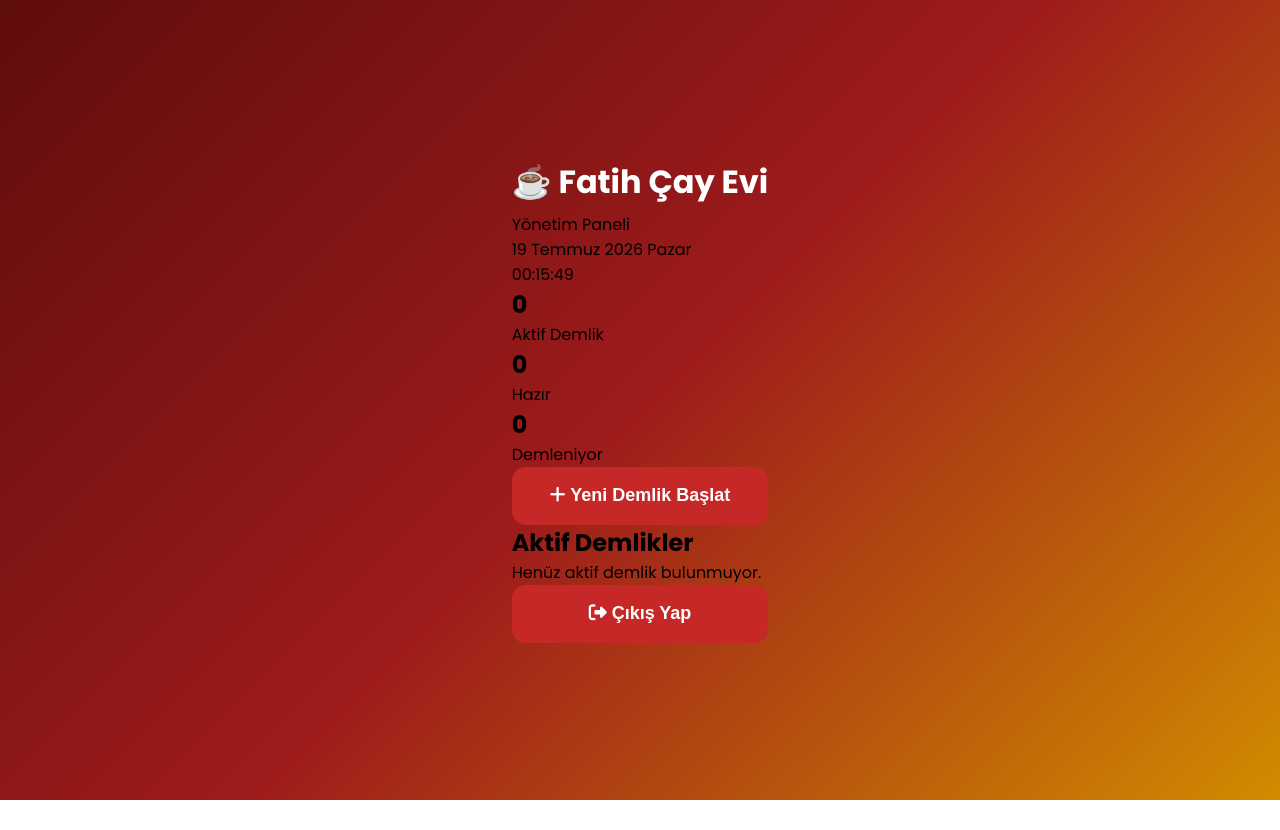
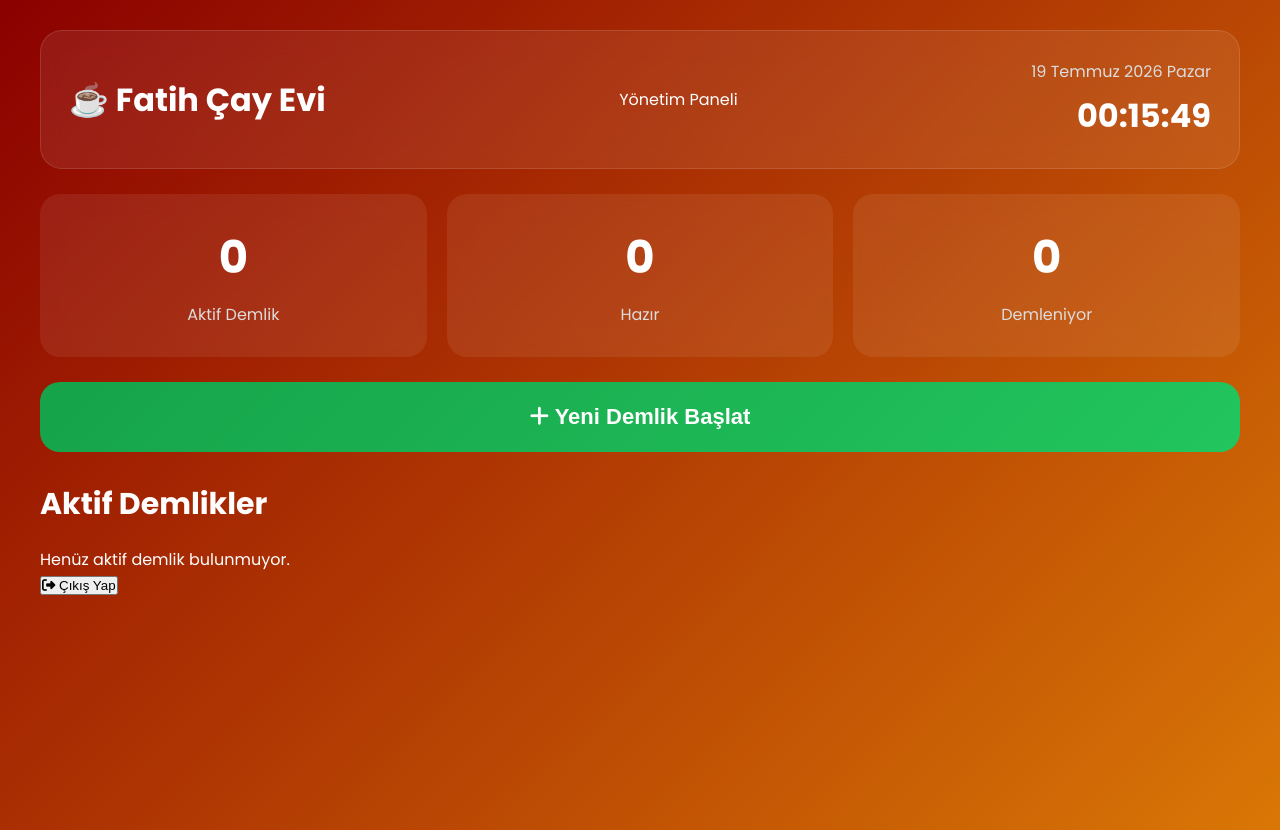
Before and after one commit to fatihcayevicorum/fatihcayevicorum.github.io, a plain HTML site: page v2/admin/dashboard.html in a window 1280 px wide. Before the commit the page ends 800 px from the top, so only its background shows below. Drawn offline with Linux system fonts and the light colour scheme.

Commit message:
Update admin.css

```diff
--- a/v2/admin/admin.css
+++ b/v2/admin/admin.css
@@ -1,127 +1,250 @@
+/* =====================================================
+   FATİH ÇAY EVİ - YÖNETİM PANELİ
+   admin.css
+===================================================== */
+
+/* ---------- Genel ---------- */
+
 *{
     margin:0;
     padding:0;
     box-sizing:border-box;
 }
 
-body{
-    font-family:'Poppins',sans-serif;
-    background:linear-gradient(135deg,#5f0d0d,#9d1b1b,#d18b00);
-    min-height:100vh;
-    display:flex;
-    justify-content:center;
-    align-items:center;
-    padding:20px;
+:root{
+
+    --primary:#b71c1c;
+    --secondary:#d97706;
+    --green:#22c55e;
+    --yellow:#facc15;
+    --red:#ef4444;
+
+    --bg:#111827;
+    --card:#1f2937;
+    --card2:#2b3648;
+
+    --text:#ffffff;
+    --text2:#cbd5e1;
+
+    --radius:18px;
+
 }
 
-.login-container{
-    width:100%;
-    display:flex;
-    justify-content:center;
-    align-items:center;
+body{
+
+    font-family:'Poppins',sans-serif;
+
+    background:linear-gradient(135deg,#8B0000,#d97706);
+
+    min-height:100vh;
+
+    color:white;
+
 }
 
-.login-card{
-    width:100%;
-    max-width:420px;
-    background:rgba(25,25,25,.92);
-    border:1px solid rgba(255,255,255,.08);
-    border-radius:24px;
-    padding:40px 30px;
-    text-align:center;
-    backdrop-filter:blur(12px);
-    box-shadow:0 15px 40px rgba(0,0,0,.45);
+
+/* ---------- Ana Alan ---------- */
+
+.dashboard{
+
+    width:95%;
+    max-width:1200px;
+
+    margin:30px auto;
+
 }
 
-.logo{
-    width:170px;
-    margin-bottom:20px;
+
+/* ---------- Üst Kısım ---------- */
+
+.topbar{
+
+    background:rgba(255,255,255,.08);
+
+    backdrop-filter:blur(14px);
+
+    border:1px solid rgba(255,255,255,.12);
+
+    border-radius:22px;
+
+    padding:28px;
+
+    display:flex;
+
+    justify-content:space-between;
+
+    align-items:center;
+
+    margin-bottom:25px;
+
 }
 
-h1{
-    color:#fff;
-    font-size:32px;
-    margin-bottom:6px;
+.title h1{
+
+    font-size:34px;
+
+    font-weight:700;
+
 }
 
-.subtitle{
-    color:#cfcfcf;
-    margin-bottom:35px;
+.title p{
+
+    color:#ddd;
+
+    margin-top:6px;
+
 }
 
-.inputBox{
-    background:#2b2b2b;
-    border-radius:14px;
-    display:flex;
-    align-items:center;
-    padding:0 18px;
-    margin-bottom:18px;
-    border:1px solid #3d3d3d;
+.datetime{
+
+    text-align:right;
+
 }
 
-.inputBox i{
-    color:#d18b00;
-    font-size:18px;
+#date{
+
+    font-size:16px;
+
+    color:#ddd;
+
 }
 
-.inputBox input{
-    width:100%;
-    background:transparent;
-    border:none;
-    outline:none;
-    color:#fff;
-    font-size:17px;
-    padding:18px 14px;
+#clock{
+
+    font-size:32px;
+
+    font-weight:700;
+
+    margin-top:8px;
+
 }
 
-.inputBox input::placeholder{
-    color:#9b9b9b;
+
+/* ---------- İstatistik ---------- */
+
+.stats{
+
+    display:grid;
+
+    grid-template-columns:repeat(3,1fr);
+
+    gap:20px;
+
+    margin-bottom:25px;
+
 }
 
-button{
-    width:100%;
-    height:58px;
-    border:none;
-    border-radius:14px;
-    background:#c62828;
-    color:#fff;
-    font-size:18px;
-    font-weight:600;
-    cursor:pointer;
-    transition:.3s;
+.stat-card{
+
+    background:rgba(255,255,255,.08);
+
+    backdrop-filter:blur(12px);
+
+    border-radius:20px;
+
+    padding:30px;
+
+    text-align:center;
+
+    transition:.30s;
+
 }
 
-button:hover{
-    background:#d84315;
-    transform:translateY(-2px);
+.stat-card:hover{
+
+    transform:translateY(-5px);
+
 }
 
-button:active{
-    transform:scale(.98);
+.stat-card h2{
+
+    font-size:45px;
+
+    margin-bottom:10px;
+
 }
 
-.copyright{
-    margin-top:28px;
-    color:#999;
-    font-size:14px;
+.stat-card p{
+
+    color:#ddd;
+
 }
 
-@media(max-width:600px){
 
-.login-card{
-    padding:30px 22px;
+/* ---------- Buton Alanı ---------- */
+
+.actions{
+
+    margin-bottom:30px;
+
 }
 
-.logo{
-    width:140px;
+#newTea{
+
+    width:100%;
+
+    border:none;
+
+    cursor:pointer;
+
+    border-radius:20px;
+
+    padding:22px;
+
+    font-size:22px;
+
+    font-weight:600;
+
+    background:linear-gradient(135deg,#16a34a,#22c55e);
+
+    color:white;
+
+    transition:.30s;
+
 }
 
-h1{
-    font-size:26px;
+#newTea:hover{
+
+    transform:scale(1.02);
+
 }
 
-button{
-    height:54px;
+
+/* ---------- Bölüm Başlığı ---------- */
+
+.section-title{
+
+    margin-bottom:20px;
+
+    font-size:30px;
+
+}
+
+
+/* ---------- Responsive ---------- */
+
+@media(max-width:900px){
+
+.topbar{
+
+flex-direction:column;
+
+gap:20px;
+
+text-align:center;
+
+}
+
+.datetime{
+
+text-align:center;
+
+}
+
+.stats{
+
+grid-template-columns:1fr;
+
 }
 
 }
```
